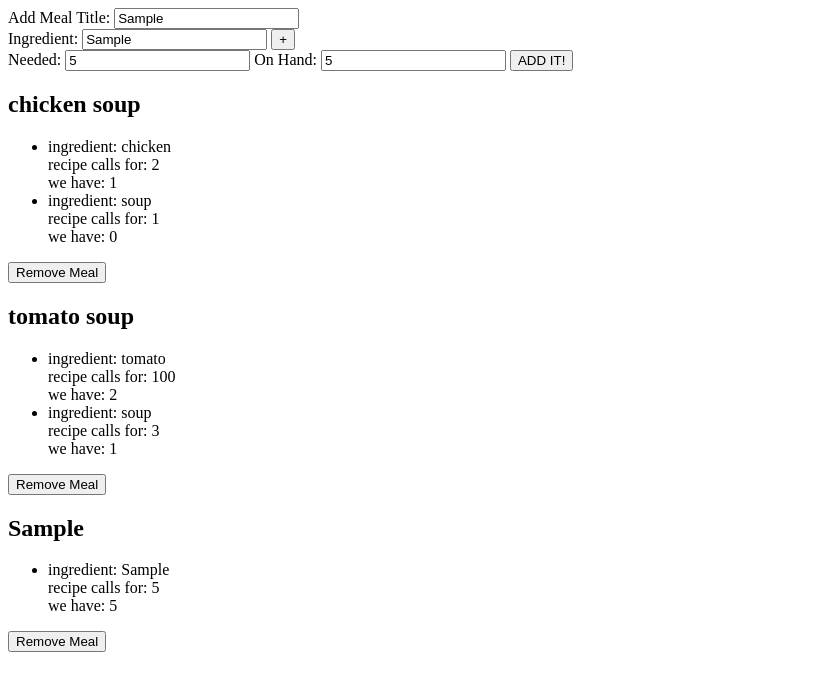
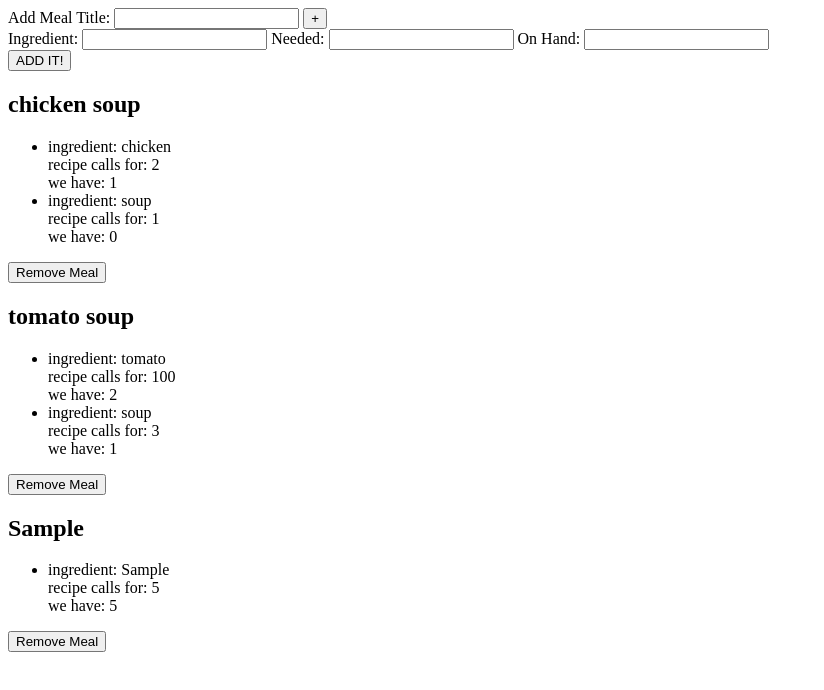
Before and after one commit to theAndrewCline/grocery-list, a plain HTML site: page index.html in a window 1280 px wide. Both pictures are taken after typing "Sample", "Sample", "5", "5" into the empty fields and a click on the button "ADD IT!". Shown: the whole page, without its empty margins (0-824 px from the left). Drawn offline with Linux system fonts and the light colour scheme.

Commit message:
new stuff

```diff
--- a/add.js
+++ b/add.js
@@ -1,10 +1,18 @@
-const ingDiv = document.querySelector('.ing-cont');
-const addIngInputBtn = document.querySelector('.add-ingredients');
+const ingDiv = document.getElementById('IngredientContainer');
+const addIngInput = document.getElementById('addIngredientsBtn')
 let counter = 0;
 
-addIngInputBtn.onclick = function addIngInput() {
+addIngInput.onclick = () => {
   counter += 1;
-  ingDiv.innerHTML += 'Ingredient: <input class="js-new-ingredient' + counter + '" type="text">';
-  console.log(counter);
-  console.log(ingDiv.innerHTML);
+  ingDiv.insertAdjacentHTML('beforeend', `
+  <div class = "ing-cont">
+    Ingredient: <input class="js-new-ingredient" type="text">
+    Needed: <input class="js-new-needed" type="number">
+    On Hand: <input class="js-new-onhand" type="number">
+   </div>`);
 }
+
+const removeIngInput = () => {
+//first grab all of the buttons
+  const allRemoveButtons = document.querySelectorAll('.remove');
+}
--- a/app.js
+++ b/app.js
@@ -1,25 +1,40 @@
 const appDiv = document.querySelector('.app');
 const addMealBtn = document.querySelector('.js-add-meal');
-addMealBtn.onclick = function() {
-  const newTitle = document.querySelector('.js-new-title').value;
-  const newIngredient = document.querySelector('.js-new-ingredient').value;
-  const newNeeded = document.querySelector('.js-new-needed').value;
-  const newOnhand = document.querySelector('.js-new-onhand').value;
+addMealBtn.onclick = () => {
+  const newTitle = document.querySelector('.js-new-title');
+  const ingredientContainers = document.querySelectorAll('.ing-cont');
 
-  const obj = {};
+  const newMeal = {
+    title: newTitle.value,
+    ingredients: []
+  };
 
-  obj.title = newTitle;
-  obj.ingredients = [
-    {
+  ingredientContainers.forEach( (container) => {
+
+    const newIngredient = container.querySelector('.js-new-ingredient').value;
+    const newNeeded = container.querySelector('.js-new-needed').value;
+    const newOnhand = container.querySelector('.js-new-onhand').value;
+    const ingredient = {
       name: newIngredient,
       needed: newNeeded,
       onhand: newOnhand
     }
-  ];
 
-  meals.push(obj);
+    newMeal.ingredients.push(ingredient);
+  } )
+
+  meals.push(newMeal)
 
   view(meals, appDiv);
+
+  const IngredientContainer = document.querySelector('#IngredientContainer');
+  IngredientContainer.innerHTML = `
+  <div class = "ing-cont">
+    Ingredient: <input class="js-new-ingredient" type="text">
+    Needed: <input class="js-new-needed" type="number">
+    On Hand: <input class="js-new-onhand" type="number">
+   </div>`;
+   newTitle.value = "";
 }
 
 view(meals, appDiv);
--- a/index.html
+++ b/index.html
@@ -7,12 +7,14 @@
 <body>
   Add Meal
   Title: <input class="js-new-title" type="text">
-  <div class="ing-cont">
-    Ingredient: <input class="js-new-ingredient" type="text">
-    <button type="button" class="add-ingredients">+</button>
+  <button id = "addIngredientsBtn" type="button" class="add-ingredients">+</button>
+  <div id = "IngredientContainer">
+    <div class="ing-cont">
+      Ingredient: <input class="js-new-ingredient" type="text">
+      Needed: <input class="js-new-needed" type="number">
+      On Hand: <input class="js-new-onhand" type="number">
+    </div>
   </div>
-  Needed: <input class="js-new-needed" type="number">
-  On Hand: <input class="js-new-onhand" type="number">
   <button class="js-add-meal">ADD IT!</button>
   <div class="app">
 
```
Also changed, not shown: remove.js (line endings or trailing spaces).
